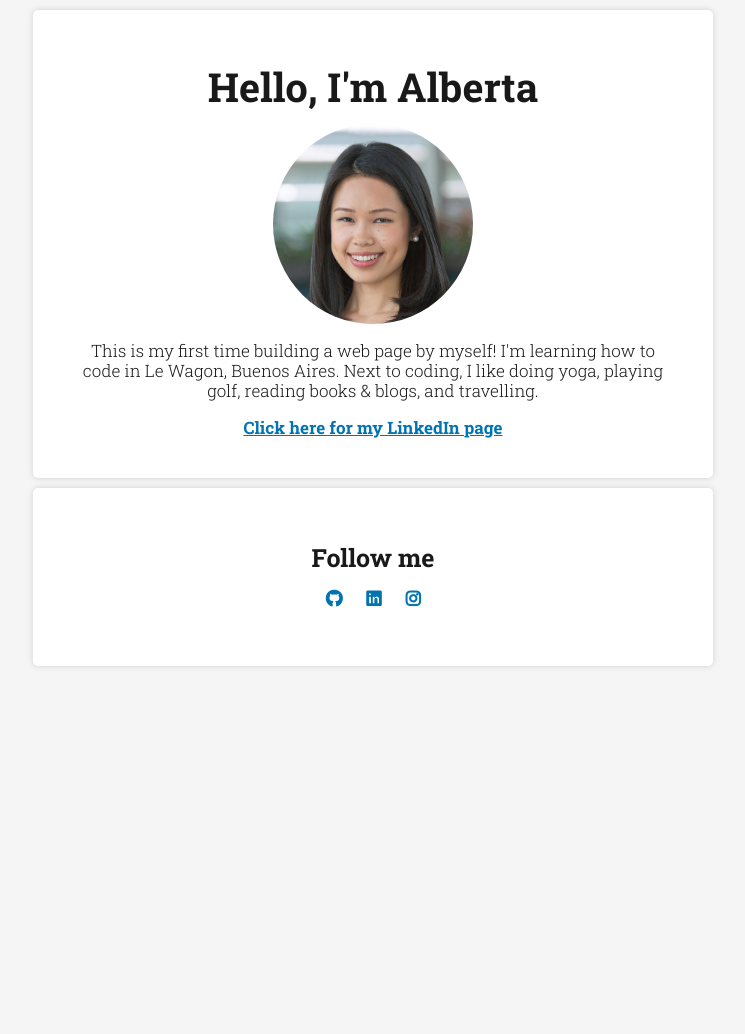
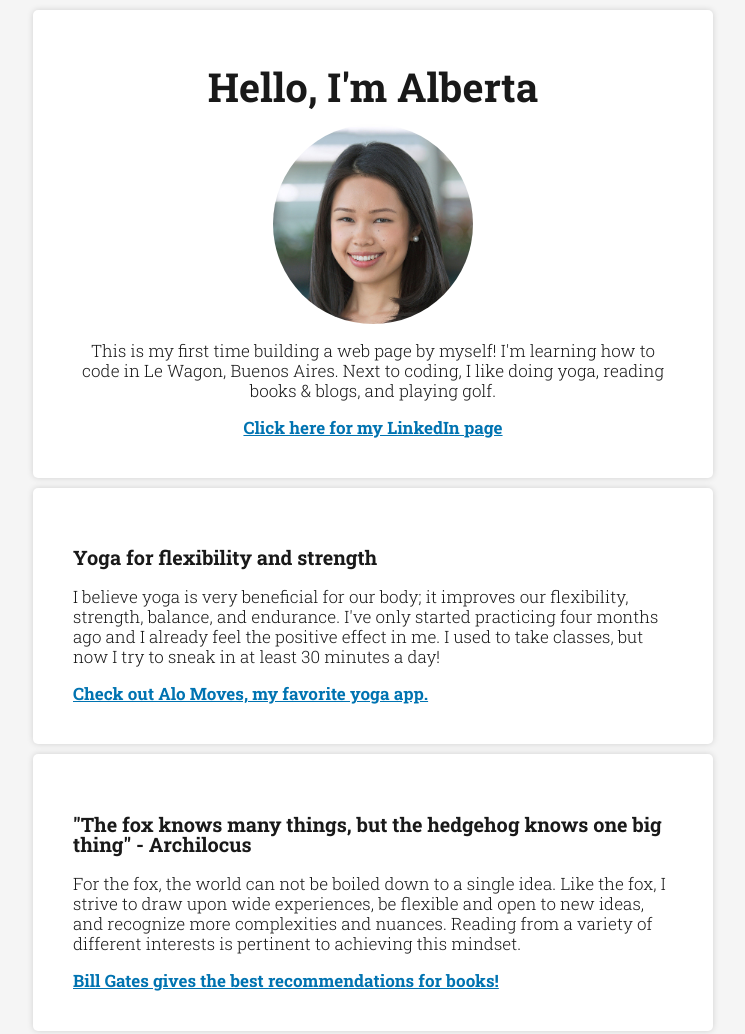
Before and after one commit to albertalowe93/profile, a plain HTML site: page index.html in a window 1280 px wide. Shown: the top 1034 px of the page, without its empty margins (267-1012 px from the left). Before the commit the page ends 800 px from the top, so only its background shows below. Drawn offline with Linux system fonts and the light colour scheme.

Commit message:
make my profile prettier

```diff
--- a/index.html
+++ b/index.html
@@ -14,9 +14,23 @@
         <h1>Hello, I'm Alberta</h1>
         <div style="background-image:url('images/bcg_picture.png');" class="img-small img-circle img-center"></div>
         <p>
-          This is my first time building a web page by myself! I'm learning how to code in Le Wagon, Buenos Aires. Next to coding, I like doing yoga, playing golf, reading books & blogs, and travelling.
+          This is my first time building a web page by myself! I'm learning how to code in Le Wagon, Buenos Aires. Next to coding, I like doing yoga, reading books & blogs, and playing golf.
         </p>
         <a href="https://www.linkedin.com/in/albertalowe/" target="_blank">Click here for my LinkedIn page</a>
+      </div>
+      <div class="text_left card" id="yoga">
+        <h3>Yoga for flexibility and strength</h3>
+        <p>
+          I believe yoga is very beneficial for our body; it improves our flexibility, strength, balance, and endurance. I've only started practicing four months ago and I already feel the positive effect in me. I used to take classes, but now I try to sneak in at least 30 minutes a day!
+        </p>
+        <a href="https://www.alomoves.com/" target="_blank">Check out Alo Moves, my favorite yoga app.</a>
+      </div>
+      <div class="text_left card" id="reading">
+        <h3>"The fox knows many things, but the hedgehog knows one big thing" - Archilocus</h3>
+        <p>
+          For the fox, the world can not be boiled down to a single idea. Like the fox, I strive to draw upon wide experiences, be flexible and open to new ideas, and recognize more complexities and nuances. Reading from a variety of different interests is pertinent to achieving this mindset.
+        </p>
+        <a href="https://www.gatesnotes.com/About-Bill-Gates/Summer-Books-2019" target="_blank">Bill Gates gives the best recommendations for books!</a>
       </div>
       <div class="card">
         <h2>Follow me</h2>
--- a/style.css
+++ b/style.css
@@ -31,13 +31,13 @@ h2 {
   margin: 0 auto;
 }
 
-a:hover {
-  color: #275167;
-}
-
 a{
   color: #0073B1;
   font-weight: bold;
+}
+
+a:hover {
+  color: #275167;
 }
 
 .card{
@@ -48,6 +48,10 @@ a{
     text-align: center;
     width: 600px;
     margin: 10px auto;
+}
+
+.text_left {
+  text-align: left;
 }
 
 .list-inline li {
```
